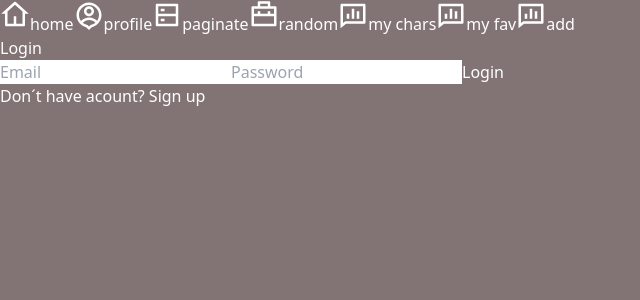
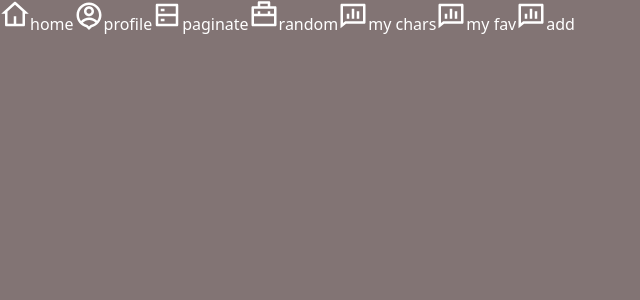
Before and after one commit to JonnyFernandez/Rick-and-Morty, a React (Vite) app in the folder client/: page /login in a window 1280 px wide. Shown: the top 300 px of the page, without its empty margins (0-640 px from the left). Built offline with nearby package versions, Linux system fonts and the light colour scheme.

Commit message:
component

```diff
--- a/client/src/App.jsx
+++ b/client/src/App.jsx
@@ -14,8 +14,8 @@ function App() {
         <BrowserRouter>
           <Nav />
           <Routes>
-            <Route path="/" element={<Landing />} />
-            <Route path="/login" element={<Login />} />
+            {/* <Route path="/" element={<Landing />} /> */}
+            <Route path="/" element={<Login />} />
             <Route path="/signup" element={<Signup />} />
 
             <Route element={<ProtectedRoute />}>
```
Also changed, not shown: client/src/component/createFav/CreateFav.jsx (added, +7 -0 lines), client/src/component/getAllChar/AllChar.jsx (added, +7 -0 lines), client/src/component/myChars/MyChas.jsx (added, +7 -0 lines), client/src/component/paginate/Paginate.jsx (added, +7 -0 lines), client/src/component/random/Random.jsx (added, +7 -0 lines), client/src/component/allFav/AllFav.jsx (added).
